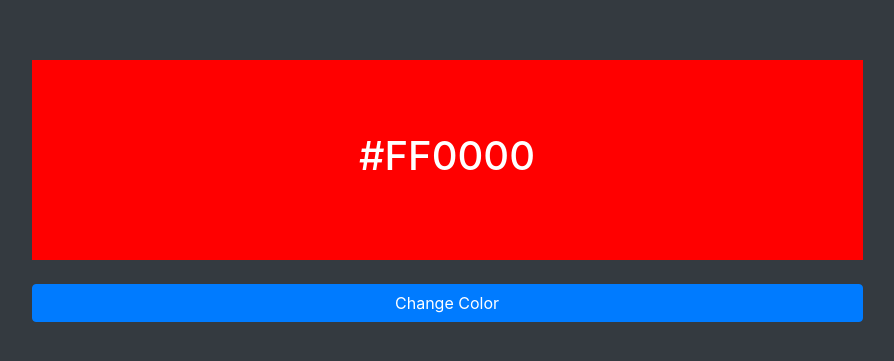
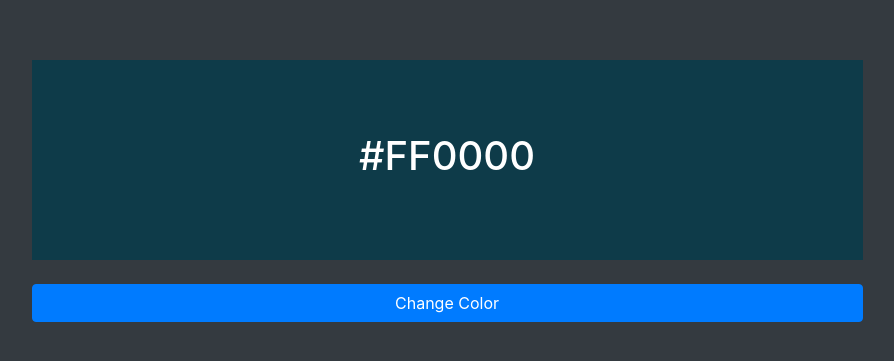
Before and after one commit to EidanGar/RandomColor, a website built with Parcel: page index.html in a window 1280 px wide. Shown: the part 209-570 px from the top of the page, without its empty margins (193-1087 px from the left). Built offline with nearby package versions, Linux system fonts and the light colour scheme.

Commit message:
Update styles.css

```diff
--- a/styles.css
+++ b/styles.css
@@ -6,7 +6,7 @@
 }
 
 #color {
-  background-color: red;
+  background-color: #0e3b49;
   width: 200px;
   height: 200px;
   color: white;
```
